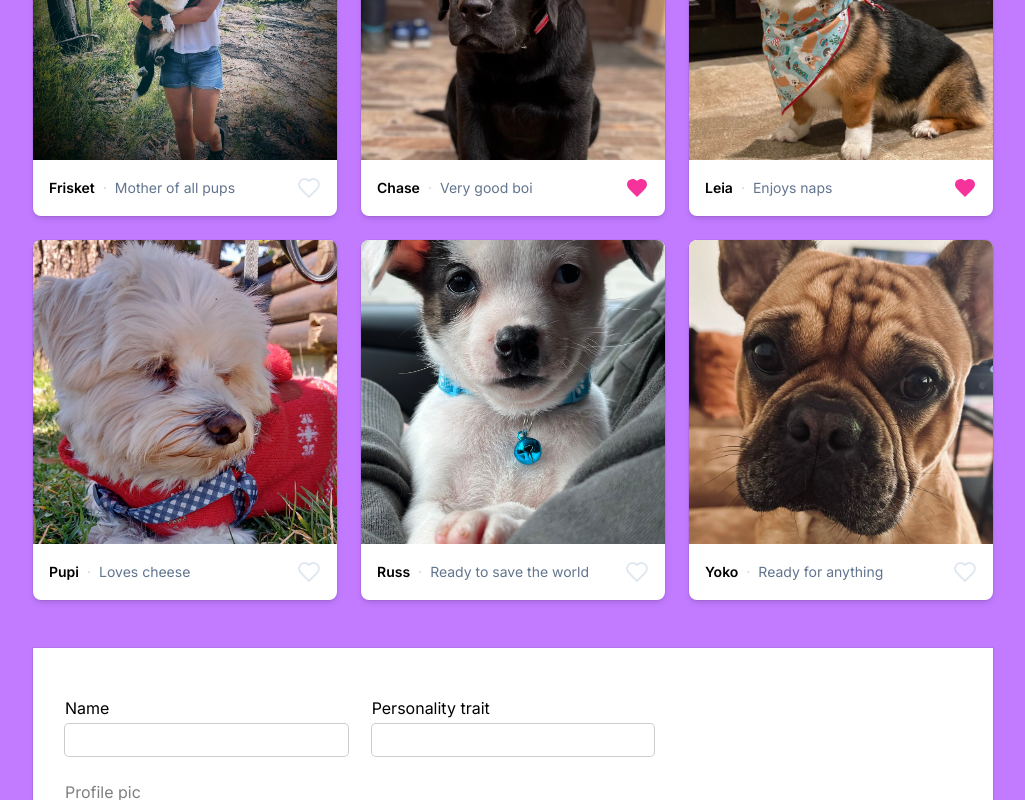
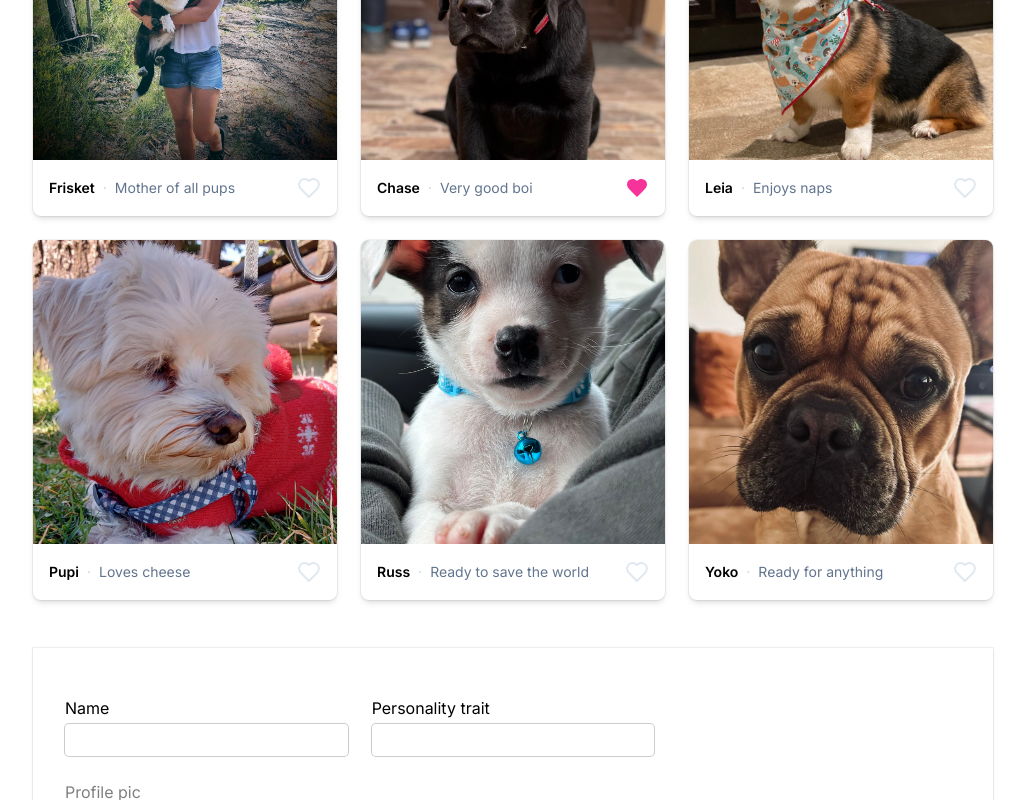
Before and after one commit to simshard/react-from-scratch, a React (Vite) app: page / in a window 1280 px wide. Shown: the part 554-1354 px from the top of the page, without its empty margins (127-1152 px from the left). Built offline with nearby package versions, Linux system fonts and the light colour scheme.

Commit message:
puppylist

```diff
--- a/src/components/Pagewrapper.jsx
+++ b/src/components/Pagewrapper.jsx
@@ -1,6 +1,6 @@
 export function  Pagewrapper({children}) {
     return (
-      <div className="min-h-dvh bg-gradient-to-b from-orange-200 to-purple-400/100 to-[60vh]">
+      <div className="min-h-dvh bg-gradient-to-b from-orange-200 to-white to-[60vh]">
         {children}
       </div>
     );
--- a/src/components/Puppylist.jsx
+++ b/src/components/Puppylist.jsx
@@ -1,17 +1,60 @@
+const puppies = [
+    {
+      id: 1,
+      name: "Frisket",
+      trait: "Mother of all pups",
+      imagePath: "/images/1.jpg",
+    },
+    {
+      id: 2,
+      name: "Chase",
+      trait: "Very good boi",
+      imagePath: "/images/2.jpg",
+    },
+    {
+      id: 3,
+      name: "Leia",
+      trait: "Enjoys naps",
+      imagePath: "/images/3.jpg",
+    },
+    {
+      id: 4,
+      name: "Pupi",
+      trait: "Loves cheese",
+      imagePath: "/images/4.jpg",
+    },
+    {
+      id: 5,
+      name: "Russ",
+      trait: "Ready to save the world",
+      imagePath: "/images/5.jpg",
+    },
+    {
+      id: 6,
+      name: "Yoko",
+      trait: "Ready for anything",
+      imagePath: "/images/6.jpg",
+    },
+  ];
+
   export function Puppylist() {
     return (
       <ul className="mt-8 grid gap-6 sm:grid-cols-2 lg:grid-cols-3">
-        <li className="overflow-clip rounded-lg bg-white shadow-md ring ring-black/5 hover:-translate-y-0.5">
+        {puppies.map((puppy) => (
+          <li
+            key={puppy.id}
+            className="overflow-clip rounded-lg bg-white shadow-md ring ring-black/5 hover:-translate-y-0.5"
+          >
             <img
               className="aspect-square object-cover"
-            alt="Frisket"
-            src="/images/1.jpg"
+              alt={puppy.name}
+              src={puppy.imagePath}
             />
             <div className="gap flex items-center justify-between p-4 text-sm">
               <div className="flex items-center gap-2">
-              <p className="font-semibold">Frisket</p>
+                <p className="font-semibold">{puppy.name}</p>
                 <span className="text-slate-300">·</span>
-              <p className="text-slate-500">Mother of all pups</p>
+                <p className="text-slate-500">{puppy.trait}</p>
               </div>
               <button className="group">
                 <svg
@@ -24,163 +67,18 @@ export function Puppylist() {
                   strokeWidth={2}
                   strokeLinecap="round"
                   strokeLinejoin="round"
-                className="lucide lucide-heart stroke-slate-200 group-hover:stroke-slate-300"
+                  className={
+                    puppy.id === 2 // Chase
+                      ? "fill-pink-500 stroke-none"
+                      : "stroke-slate-200 group-hover:stroke-slate-300"
+                  }
                 >
                   <path d="M19 14c1.49-1.46 3-3.21 3-5.5A5.5 5.5 0 0 0 16.5 3c-1.76 0-3 .5-4.5 2-1.5-1.5-2.74-2-4.5-2A5.5 5.5 0 0 0 2 8.5c0 2.3 1.5 4.05 3 5.5l7 7Z" />
                 </svg>
               </button>
             </div>
           </li>
-        <li className="overflow-clip rounded-lg bg-white shadow-md ring ring-black/5 hover:-translate-y-0.5">
-          <img
-            className="aspect-square object-cover"
-            alt="Chase"
-            src="/images/2.jpg"
-          />
-          <div className="gap flex items-center justify-between p-4 text-sm">
-            <div className="flex items-center gap-2">
-              <p className="font-semibold">Chase</p>
-              <span className="text-slate-300">·</span>
-              <p className="text-slate-500">Very good boi</p>
-            </div>
-            <button className="group">
-              <svg
-                xmlns="http://www.w3.org/2000/svg"
-                width={24}
-                height={24}
-                viewBox="0 0 24 24"
-                fill="none"
-                stroke="currentColor"
-                strokeWidth={2}
-                strokeLinecap="round"
-                strokeLinejoin="round"
-                className="lucide lucide-heart fill-pink-500 stroke-none"
-              >
-                <path d="M19 14c1.49-1.46 3-3.21 3-5.5A5.5 5.5 0 0 0 16.5 3c-1.76 0-3 .5-4.5 2-1.5-1.5-2.74-2-4.5-2A5.5 5.5 0 0 0 2 8.5c0 2.3 1.5 4.05 3 5.5l7 7Z" />
-              </svg>
-            </button>
-          </div>
-        </li>
-        <li className="overflow-clip rounded-lg bg-white shadow-md ring ring-black/5 hover:-translate-y-0.5">
-          <img
-            className="aspect-square object-cover"
-            alt="Leia"
-            src="/images/3.jpg"
-          />
-          <div className="gap flex items-center justify-between p-4 text-sm">
-            <div className="flex items-center gap-2">
-              <p className="font-semibold">Leia</p>
-              <span className="text-slate-300">·</span>
-              <p className="text-slate-500">Enjoys naps</p>
-            </div>
-            <button className="group">
-              <svg
-                xmlns="http://www.w3.org/2000/svg"
-                width={24}
-                height={24}
-                viewBox="0 0 24 24"
-                fill="none"
-                stroke="currentColor"
-                strokeWidth={2}
-                strokeLinecap="round"
-                strokeLinejoin="round"
-                className="lucide lucide-heart fill-pink-500 stroke-none"
-              >
-                <path d="M19 14c1.49-1.46 3-3.21 3-5.5A5.5 5.5 0 0 0 16.5 3c-1.76 0-3 .5-4.5 2-1.5-1.5-2.74-2-4.5-2A5.5 5.5 0 0 0 2 8.5c0 2.3 1.5 4.05 3 5.5l7 7Z" />
-              </svg>
-            </button>
-          </div>
-        </li>
-        <li className="overflow-clip rounded-lg bg-white shadow-md ring ring-black/5 hover:-translate-y-0.5">
-          <img
-            className="aspect-square object-cover"
-            alt="Pupi"
-            src="/images/4.jpg"
-          />
-          <div className="gap flex items-center justify-between p-4 text-sm">
-            <div className="flex items-center gap-2">
-              <p className="font-semibold">Pupi</p>
-              <span className="text-slate-300">·</span>
-              <p className="text-slate-500">Loves cheese</p>
-            </div>
-            <button className="group">
-              <svg
-                xmlns="http://www.w3.org/2000/svg"
-                width={24}
-                height={24}
-                viewBox="0 0 24 24"
-                fill="none"
-                stroke="currentColor"
-                strokeWidth={2}
-                strokeLinecap="round"
-                strokeLinejoin="round"
-                className="lucide lucide-heart stroke-slate-200 group-hover:stroke-slate-300"
-              >
-                <path d="M19 14c1.49-1.46 3-3.21 3-5.5A5.5 5.5 0 0 0 16.5 3c-1.76 0-3 .5-4.5 2-1.5-1.5-2.74-2-4.5-2A5.5 5.5 0 0 0 2 8.5c0 2.3 1.5 4.05 3 5.5l7 7Z" />
-              </svg>
-            </button>
-          </div>
-        </li>
-        <li className="overflow-clip rounded-lg bg-white shadow-md ring ring-black/5 hover:-translate-y-0.5">
-          <img
-            className="aspect-square object-cover"
-            alt="Russ"
-            src="/images/5.jpg"
-          />
-          <div className="gap flex items-center justify-between p-4 text-sm">
-            <div className="flex items-center gap-2">
-              <p className="font-semibold">Russ</p>
-              <span className="text-slate-300">·</span>
-              <p className="text-slate-500">Ready to save the world</p>
-            </div>
-            <button className="group">
-              <svg
-                xmlns="http://www.w3.org/2000/svg"
-                width={24}
-                height={24}
-                viewBox="0 0 24 24"
-                fill="none"
-                stroke="currentColor"
-                strokeWidth={2}
-                strokeLinecap="round"
-                strokeLinejoin="round"
-                className="lucide lucide-heart stroke-slate-200 group-hover:stroke-slate-300"
-              >
-                <path d="M19 14c1.49-1.46 3-3.21 3-5.5A5.5 5.5 0 0 0 16.5 3c-1.76 0-3 .5-4.5 2-1.5-1.5-2.74-2-4.5-2A5.5 5.5 0 0 0 2 8.5c0 2.3 1.5 4.05 3 5.5l7 7Z" />
-              </svg>
-            </button>
-          </div>
-        </li>
-        <li className="overflow-clip rounded-lg bg-white shadow-md ring ring-black/5 hover:-translate-y-0.5">
-          <img
-            className="aspect-square object-cover"
-            alt="Yoko"
-            src="/images/6.jpg"
-          />
-          <div className="gap flex items-center justify-between p-4 text-sm">
-            <div className="flex items-center gap-2">
-              <p className="font-semibold">Yoko</p>
-              <span className="text-slate-300">·</span>
-              <p className="text-slate-500">Ready for anything</p>
-            </div>
-            <button className="group">
-              <svg
-                xmlns="http://www.w3.org/2000/svg"
-                width={24}
-                height={24}
-                viewBox="0 0 24 24"
-                fill="none"
-                stroke="currentColor"
-                strokeWidth={2}
-                strokeLinecap="round"
-                strokeLinejoin="round"
-                className="lucide lucide-heart stroke-slate-200 group-hover:stroke-slate-300"
-              >
-                <path d="M19 14c1.49-1.46 3-3.21 3-5.5A5.5 5.5 0 0 0 16.5 3c-1.76 0-3 .5-4.5 2-1.5-1.5-2.74-2-4.5-2A5.5 5.5 0 0 0 2 8.5c0 2.3 1.5 4.05 3 5.5l7 7Z" />
-              </svg>
-            </button>
-          </div>
-        </li>
+        ))}
       </ul>
     );
   }
```
Lines whose indentation alone changed are shown as unchanged.
